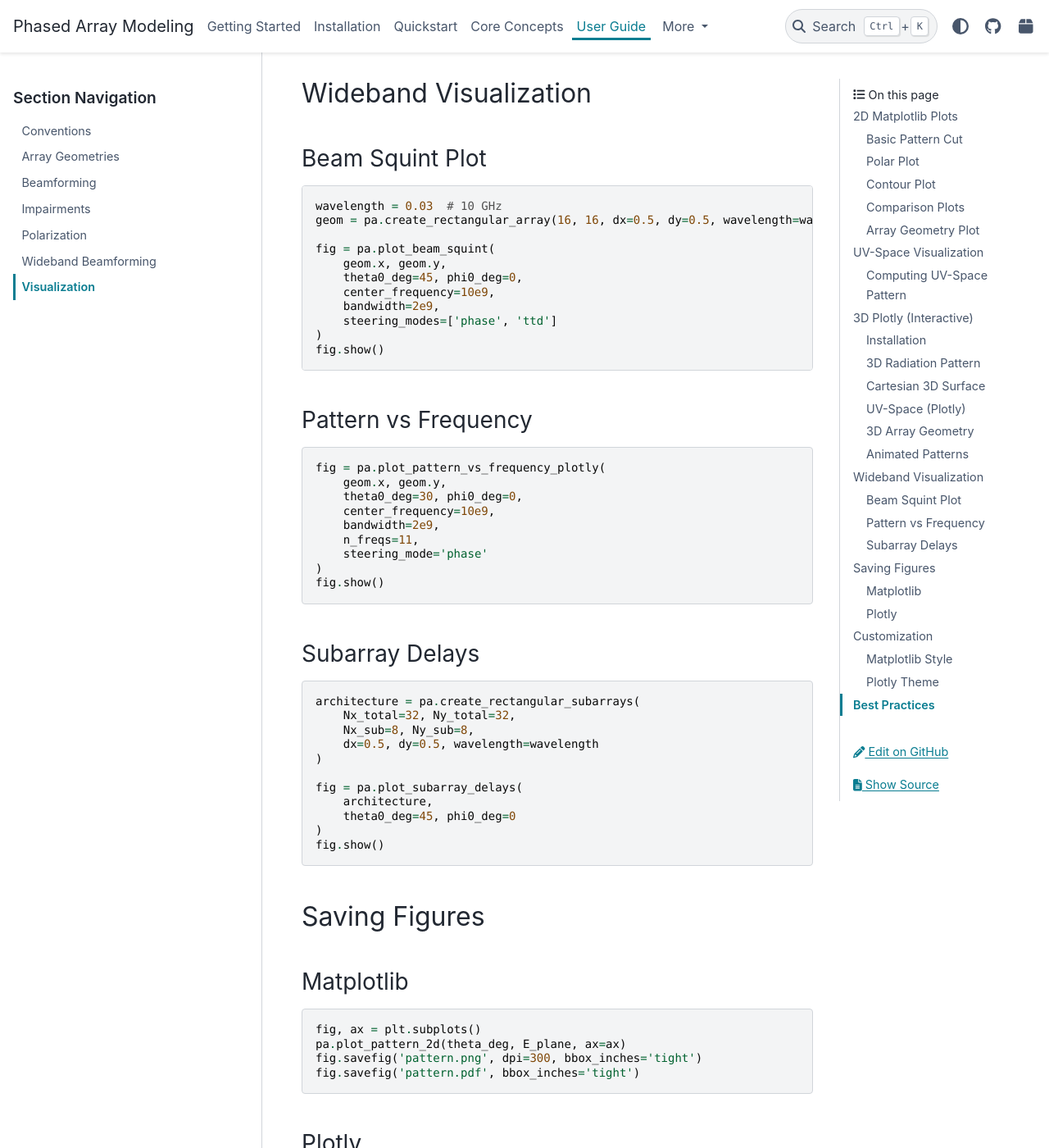
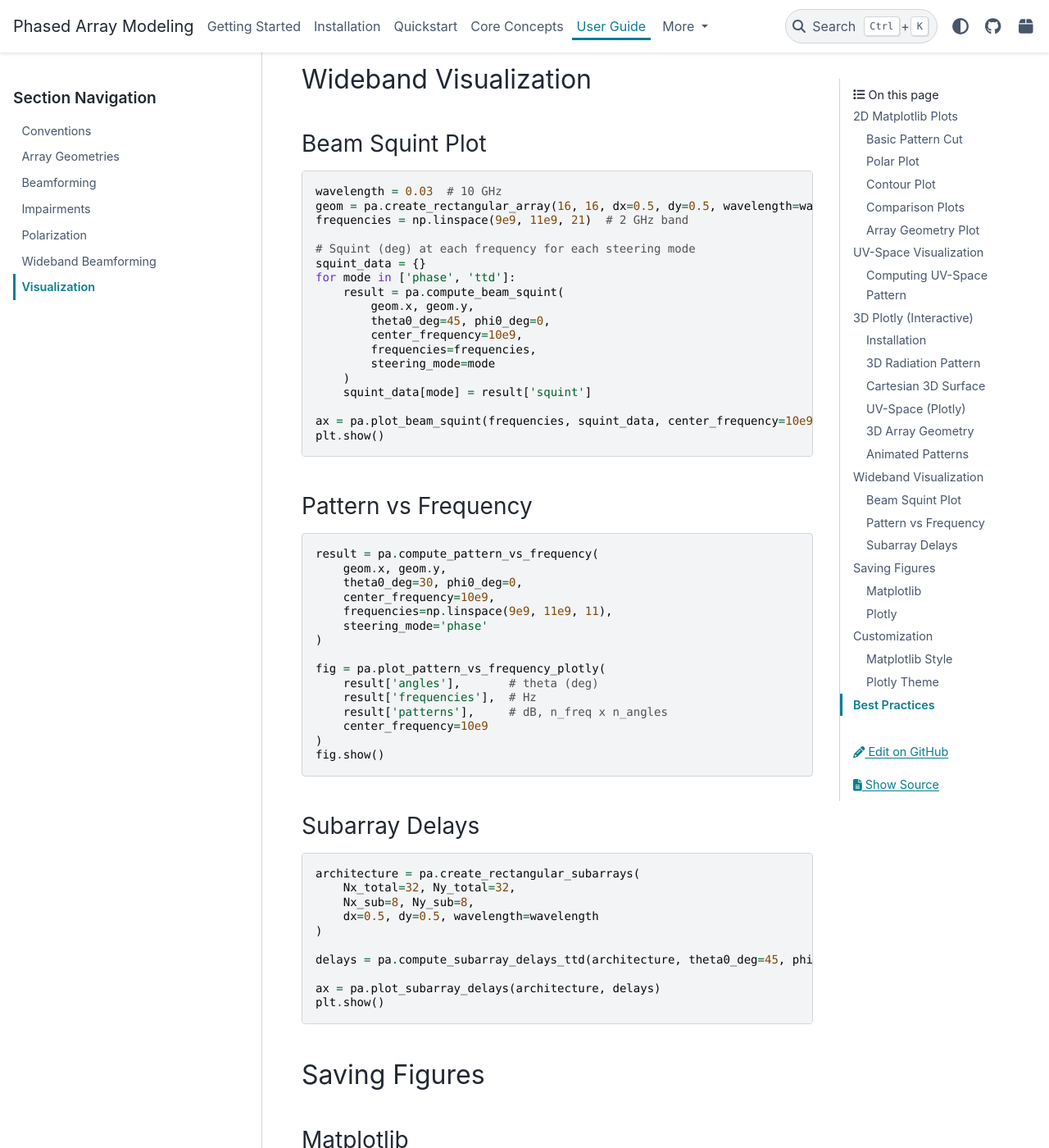
Before and after one commit to jman4162/Phased-Array-Antenna-Model, a Sphinx documentation site: the page built from docs/user_guide/visualization.rst, in a window 1280 px wide and 1400 px high, scrolled down 4728 px. Shown: the whole window at 82% size. Built offline with Sphinx 7.4.7 and the PyData theme 0.15.4, drawn with Linux system fonts in a browser that asks for light colours; some of the changed text lies outside the part shown.

Commit message:
Docs: make the visualization and wideband guides run
Every code block now matches the current signatures and prints values
checked against closed forms: plotting helpers take precomputed data
(compute_beam_squint, compute_pattern_vs_frequency,
compute_subarray_delays_ttd), UV-space and geometry plots take the
geometry, the animation uses frame_labels, and the kaleido-dependent
write_image lines are marked no-exec. Wideband prose: squint does not
depend on aperture size, the squint formula has its sign and units, the
subarray-sizing formula has consistent units, and the IBW figures state
their 1 degree tolerance.

Co-Authored-By: Claude Opus 5.5 <noreply@anthropic.com>
Claude-Session: https://claude.ai/code/session_01BnuqRQbk9bjEDjMJwxgdyC

```diff
--- a/docs/user_guide/visualization.rst
+++ b/docs/user_guide/visualization.rst
@@ -34,8 +34,7 @@ Basic Pattern Cut
        title='E-plane Pattern Cut',
        xlabel='Theta (deg)',
        ylabel='Normalized Gain (dB)',
-       xlim=(-90, 90),
-       ylim=(-50, 0)
+       min_dB=-50  # lower y-axis limit
    )
 
 Polar Plot
@@ -80,25 +79,25 @@ Compare multiple patterns on the same axes:
 
    # Uniform illumination
    w_uniform = pa.steering_vector(k, geom.x, geom.y, 30, 0)
-   _, E_uniform, _ = pa.compute_pattern_cuts(geom.x, geom.y, w_uniform, k)
+   _, E_uniform, _ = pa.compute_pattern_cuts(geom.x, geom.y, w_uniform, k, 30, 0)
    patterns['Uniform'] = E_uniform
 
    # Taylor taper
    w_taylor = w_uniform * pa.taylor_taper_2d(16, 16, sidelobe_dB=-30)
-   _, E_taylor, _ = pa.compute_pattern_cuts(geom.x, geom.y, w_taylor, k)
+   _, E_taylor, _ = pa.compute_pattern_cuts(geom.x, geom.y, w_taylor, k, 30, 0)
    patterns['Taylor -30 dB'] = E_taylor
 
    # Chebyshev taper
    w_cheb = w_uniform * pa.chebyshev_taper_2d(16, 16, sidelobe_dB=-30)
-   _, E_cheb, _ = pa.compute_pattern_cuts(geom.x, geom.y, w_cheb, k)
+   _, E_cheb, _ = pa.compute_pattern_cuts(geom.x, geom.y, w_cheb, k, 30, 0)
    patterns['Chebyshev -30 dB'] = E_cheb
 
-   pa.plot_comparison_patterns(
+   ax = pa.plot_comparison_patterns(
        theta_deg, patterns,
        title='Taper Comparison',
-       xlim=(-60, 60),
-       ylim=(-50, 0)
+       min_dB=-50
    )
+   ax.set_xlim(-60, 60)
 
 Array Geometry Plot
 ^^^^^^^^^^^^^^^^^^^
@@ -175,7 +174,7 @@ Theta/phi/gain as a 3D surface:
 .. code-block:: python
 
    fig = pa.plot_pattern_3d_cartesian_plotly(
-       theta, phi, pattern_dB,
+       np.rad2deg(theta), np.rad2deg(phi), pattern_dB,  # degrees
        title='Pattern Surface'
    )
    fig.show()
@@ -231,8 +230,8 @@ Create animations showing pattern changes (e.g., scanning beam):
    fig = pa.create_pattern_animation_plotly(
        theta, phi,
        patterns_list,
-       frame_titles=titles,
-       animation_speed=500  # ms per frame
+       frame_labels=titles,  # frames advance every 500 ms
+       title='Beam Scan'
    )
    fig.show()
 
@@ -246,28 +245,41 @@ Beam Squint Plot
 
    wavelength = 0.03  # 10 GHz
    geom = pa.create_rectangular_array(16, 16, dx=0.5, dy=0.5, wavelength=wavelength)
+   frequencies = np.linspace(9e9, 11e9, 21)  # 2 GHz band
 
-   fig = pa.plot_beam_squint(
-       geom.x, geom.y,
-       theta0_deg=45, phi0_deg=0,
-       center_frequency=10e9,
-       bandwidth=2e9,
-       steering_modes=['phase', 'ttd']
-   )
-   fig.show()
+   # Squint (deg) at each frequency for each steering mode
+   squint_data = {}
+   for mode in ['phase', 'ttd']:
+       result = pa.compute_beam_squint(
+           geom.x, geom.y,
+           theta0_deg=45, phi0_deg=0,
+           center_frequency=10e9,
+           frequencies=frequencies,
+           steering_mode=mode
+       )
+       squint_data[mode] = result['squint']
+
+   ax = pa.plot_beam_squint(frequencies, squint_data, center_frequency=10e9)
+   plt.show()
 
 Pattern vs Frequency
 ^^^^^^^^^^^^^^^^^^^^
 
 .. code-block:: python
 
-   fig = pa.plot_pattern_vs_frequency_plotly(
+   result = pa.compute_pattern_vs_frequency(
        geom.x, geom.y,
        theta0_deg=30, phi0_deg=0,
        center_frequency=10e9,
-       bandwidth=2e9,
-       n_freqs=11,
+       frequencies=np.linspace(9e9, 11e9, 11),
        steering_mode='phase'
+   )
+
+   fig = pa.plot_pattern_vs_frequency_plotly(
+       result['angles'],       # theta (deg)
+       result['frequencies'],  # Hz
+       result['patterns'],     # dB, n_freq x n_angles
+       center_frequency=10e9
    )
    fig.show()
 
@@ -282,11 +294,10 @@ Subarray Delays
        dx=0.5, dy=0.5, wavelength=wavelength
    )
 
-   fig = pa.plot_subarray_delays(
-       architecture,
-       theta0_deg=45, phi0_deg=0
-   )
-   fig.show()
+   delays = pa.compute_subarray_delays_ttd(architecture, theta0_deg=45, phi0_deg=0)
+
+   ax = pa.plot_subarray_delays(architecture, delays)
+   plt.show()
 
 Saving Figures
 --------------
@@ -306,15 +317,19 @@ Plotly
 
 .. code-block:: python
 
+   # Any figure returned by a *_plotly function
+   fig = pa.plot_pattern_3d_plotly(theta, phi, pattern_dB)
+
    # HTML (interactive)
    fig.write_html('pattern_3d.html')
 
-   # Static image (requires kaleido)
+Static images need the optional ``kaleido`` package (``pip install kaleido``):
+
+.. code-block:: python
+   :class: no-exec
+
    fig.write_image('pattern_3d.png', scale=2)
    fig.write_image('pattern_3d.pdf')
-
-   # Install kaleido for static export:
-   # pip install kaleido
 
 Customization
 -------------
```
Also changed, not shown: other parts of docs/user_guide/visualization.rst (+2 -2 lines), docs/user_guide/wideband.rst (+78 -50 lines).
